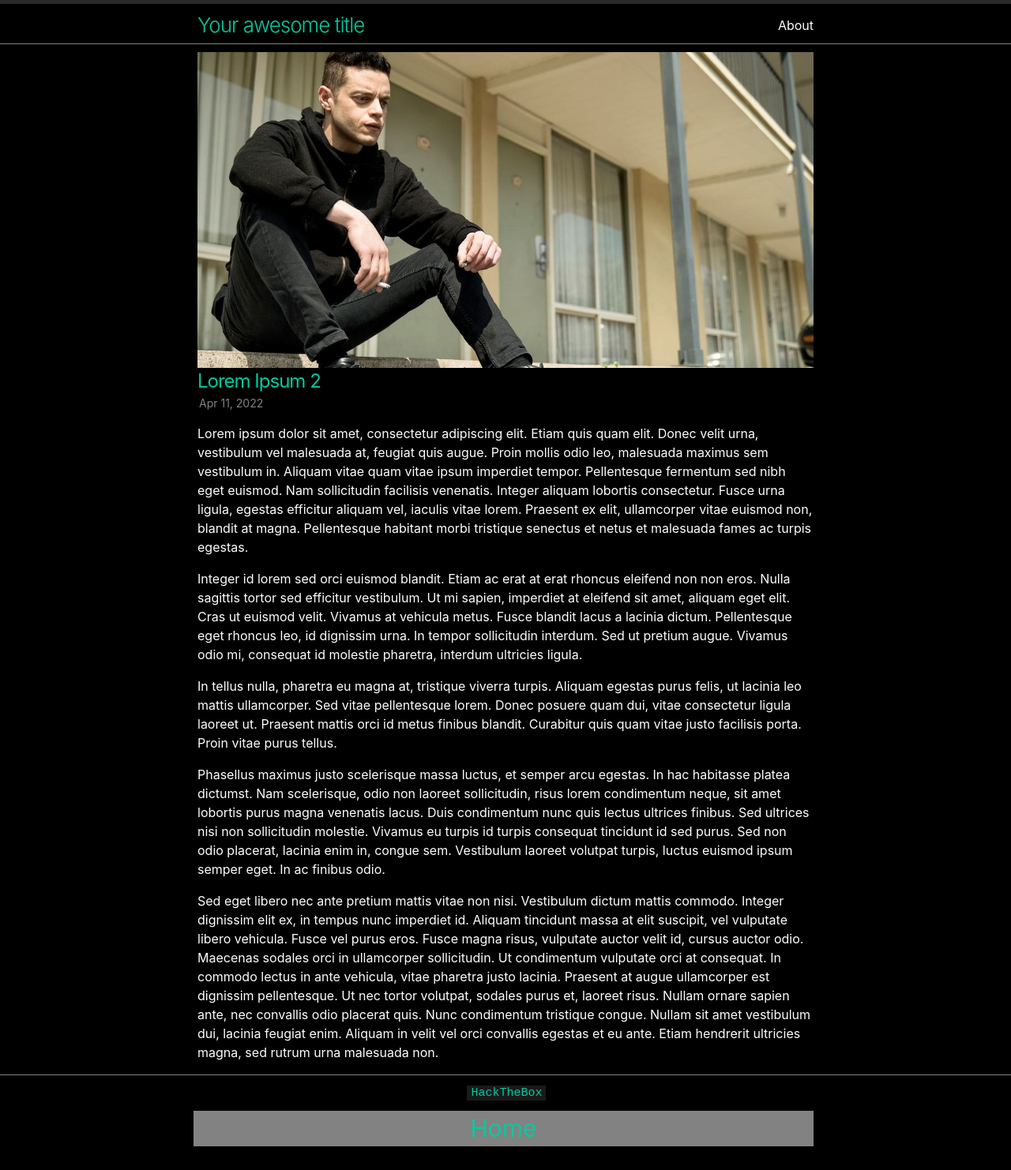
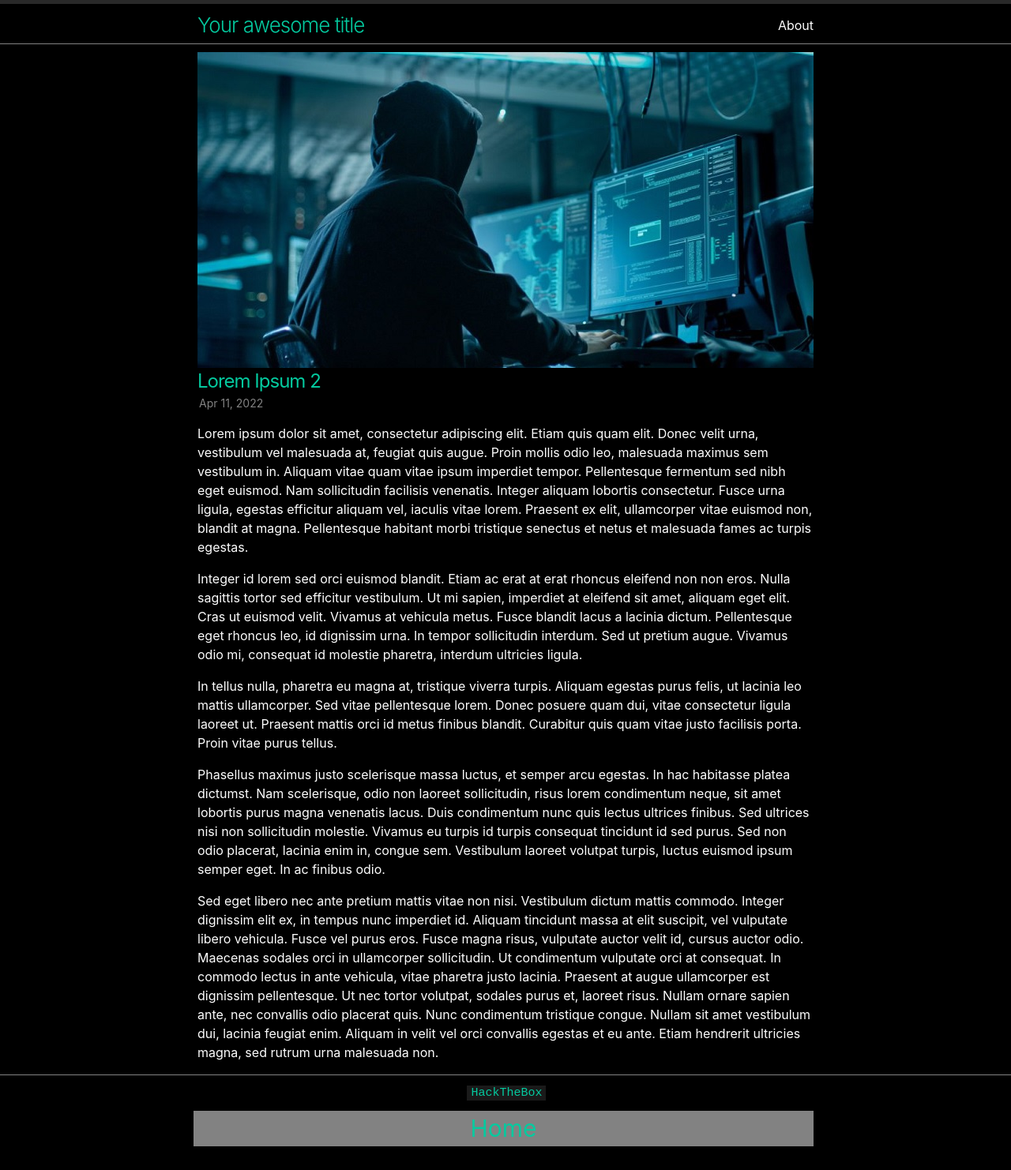
Before and after one commit to marcellbarsony/blog, a Jekyll site: the page built from _posts/2022-04-11-Lorem_Ipsum_2.md, in a window 1280 px wide. Shown: the whole page at 79% size. Built offline with Jekyll 4.4.1, drawn with Linux system fonts in a browser that asks for light colours.

Commit message:
Added new default image

```diff
--- a/_layouts/post.html
+++ b/_layouts/post.html
@@ -19,7 +19,7 @@
           {%- if page.image -%}
             <img src="{{- page.image | relative_url -}}" alt="" class="post-featured-image">
           {% else %}
-            {% assign postImage = "/assets/images/default.jpg" %}
+            {% assign postImage = "assets/images/default.jpg" %}
             <img src="{{- postImage | relative_url -}}" alt="" class="post-featured-image">
           {% endif %}
           <!-- Title -->
```
Also changed, not shown: _posts/Category/Mr_Robot.md (renamed from _posts/Category/2022-04-12-Mr_Robot.md), assets/images/binary.jpg (deleted), assets/images/bullet.png (deleted), assets/images/default.jpg.
